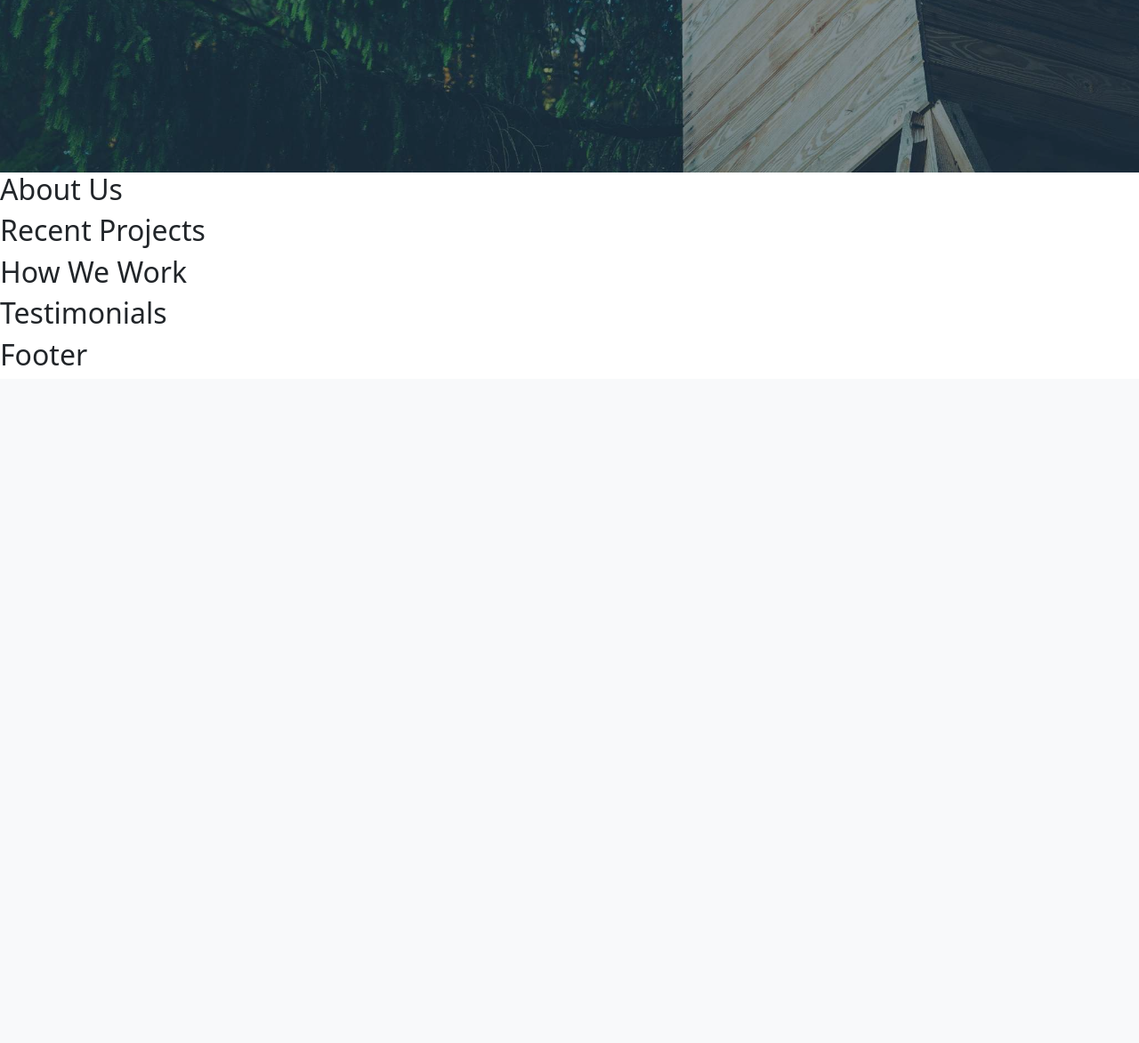
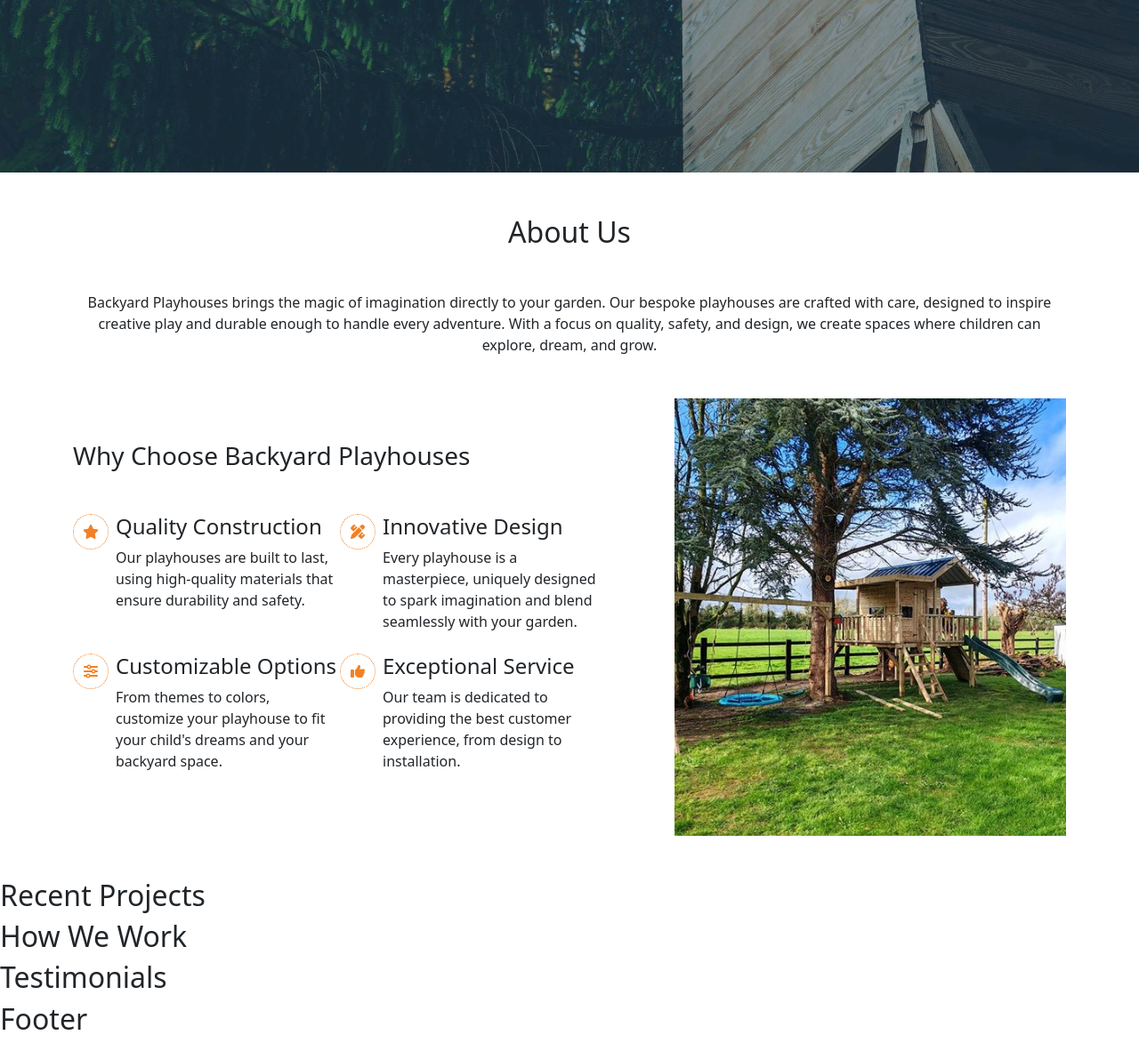
Before and after one commit to EAmbrozas/backyard-playhouses, a Django app: page / in a window 1280 px wide. Shown: the part 672-1845 px from the top of the page at 89% size. Before the commit the page ends 1083 px from the top, so only its background shows below. Run offline with Django 5.2, Linux system fonts and the light colour scheme; some libraries are stand-ins or nearby versions.

Commit message:
Add about us section content and style

```diff
--- a/home/templates/home/index.html
+++ b/home/templates/home/index.html
@@ -21,10 +21,54 @@
     </div>
 </section>
 
-<!-- About Us -->
-<section id="about-us">
-    <h2>About Us</h2>
-    <!-- Brief intro about your company -->
+<!-- About Section -->
+<section id="about-us" class="container pt-5 pb-5">
+    <h2 class="text-center mb-5">About Us</h2>
+    <p class="text-center mt-5 mb-5">Backyard Playhouses brings the magic of imagination directly to your garden. Our bespoke playhouses are crafted with care, designed to inspire creative play and durable enough to handle every adventure. With a focus on quality, safety, and design, we create spaces where children can explore, dream, and grow.</p>
+    <div class="features d-flex flex-row justify-center">
+        <div class="left-side d-flex mt-5 mb-5">
+            <div class="d-flex flex-row flex-wrap">
+                <h3 class="mb-5 text-center text-md-start">Why Choose Backyard Playhouses</h3>
+                <!-- Feature 1 -->
+                <div class="feature d-flex align-items-start mb-2 md-mb-5">
+                <div><div class="icon d-flex align-items-center justify-content-center"><i class="fa-solid fa-star"></i></div></div>
+                <div>
+                    <h4>Quality Construction</h4>
+                    <p>Our playhouses are built to last, using high-quality materials that ensure durability and safety.</p>
+                </div>
+                </div>
+
+                <!-- Feature 2 -->
+                <div class="feature d-flex align-items-start mb-2 md-mb-5">
+                <div><div class="icon d-flex align-items-center justify-content-center"><i class="fa-solid fa-pen-ruler"></i></div></div>
+                <div>
+                    <h4>Innovative Design</h4>
+                    <p>Every playhouse is a masterpiece, uniquely designed to spark imagination and blend seamlessly with your garden.</p>
+                </div>
+                </div>
+
+                <!-- Feature 3 -->
+                <div class="feature d-flex align-items-start mb-2 md-mb-5">
+                <div><div class="icon d-flex align-items-center justify-content-center"><i class="fa-solid fa-sliders"></i></div></div>
+                <div>
+                    <h4>Customizable Options</h4>
+                    <p>From themes to colors, customize your playhouse to fit your child's dreams and your backyard space.</p>
+                </div>
+                </div>
+
+                <!-- Feature 4 -->
+                <div class="feature d-flex align-items-start mb-2 md-mb-5">
+                <div><div class="icon d-flex align-items-center justify-content-center"><i class="fa-solid fa-thumbs-up"></i></div></div>
+                <div>
+                    <h4>Exceptional Service</h4>
+                    <p>Our team is dedicated to providing the best customer experience, from design to installation.</p>
+                </div>
+                </div>
+            </div>
+        </div>
+
+        <div class="right-side"></div>
+    </div>
 </section>
 
 <!-- Recent Projects -->
--- a/static/css/style.css
+++ b/static/css/style.css
@@ -104,3 +104,73 @@
     height: 100vh;
     background-color: rgba(5, 25, 34, 0.5);
 }
+
+/**********************************************************************/
+/* About section */
+#about-us {
+    position: relative;
+}
+
+.features {
+    gap: 1rem;
+}
+
+.features h3 {
+    width: 100%;
+}
+
+.feature {
+    max-width: 380px;
+    gap: 2rem;
+}
+
+.icon {
+    height: 40px;
+    width: 40px;
+    border: 1px dotted var(--bs-warning);
+    border-radius: 100%;
+    color: var(--bs-warning);
+}
+
+.left-side {
+  width: 60%;
+}
+
+.right-side {
+    width: 40%;
+    background-image: url('/static/images/about-img.jpg');
+    background-size: cover;
+    background-position: center;
+}
+
+@media only screen and (max-width: 1400px) {
+  .feature {
+    max-width: 300px;
+    gap: 0.5rem;
+  }
+}
+
+@media only screen and (max-width: 1200px) {
+  .left-side {
+    width: 50%;
+  }
+
+  .right-side {
+    width: 50%;
+
+  }
+}
+
+@media only screen and (max-width: 766px) {
+  .left-side {
+    width: 100%;
+  }
+
+  .right-side {
+    display: none;
+
+  }
+  .feature {
+    max-width: 100%;
+  }
+}
```
Also changed, not shown: static/images/about-img.jpg (added).
